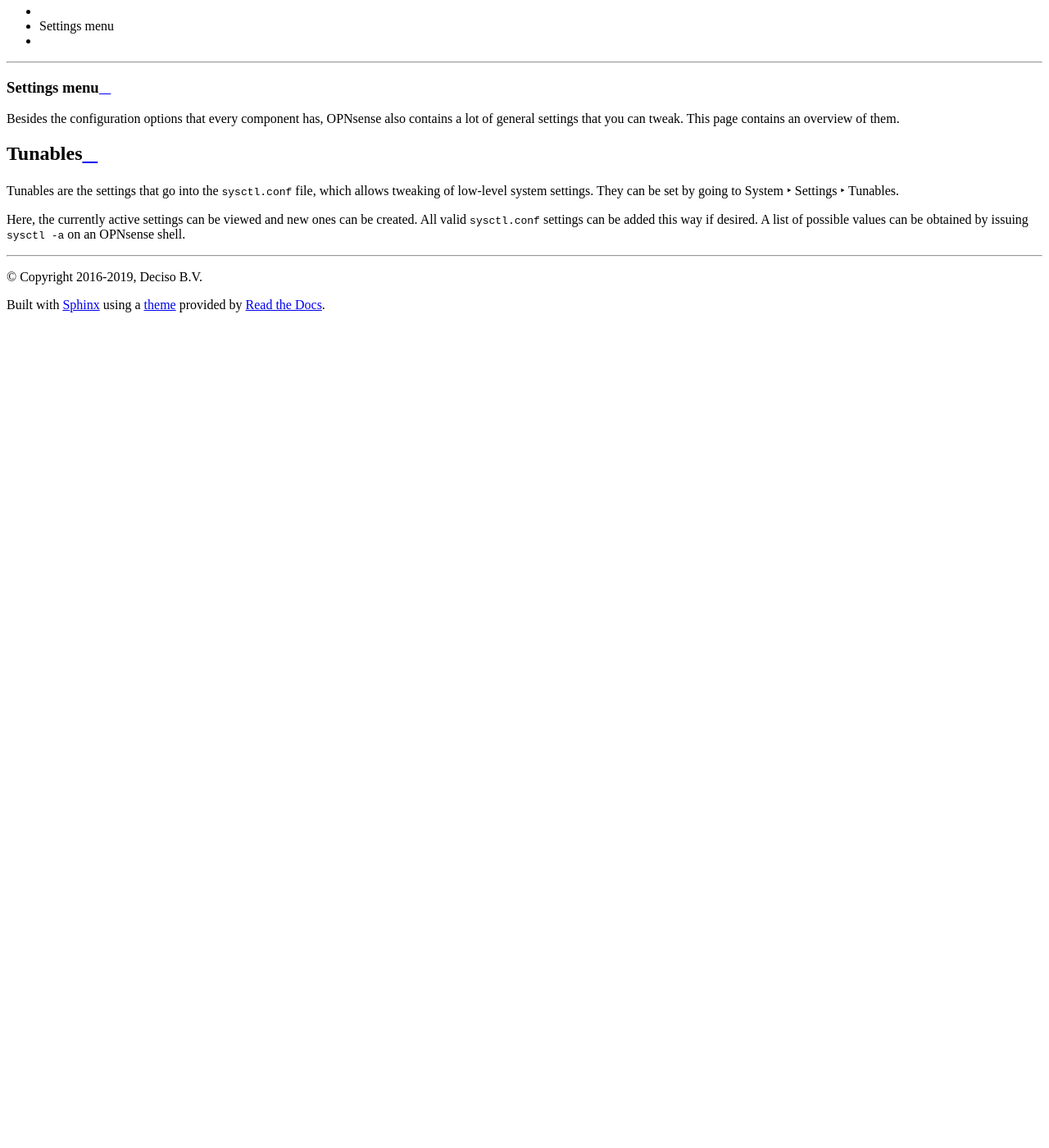
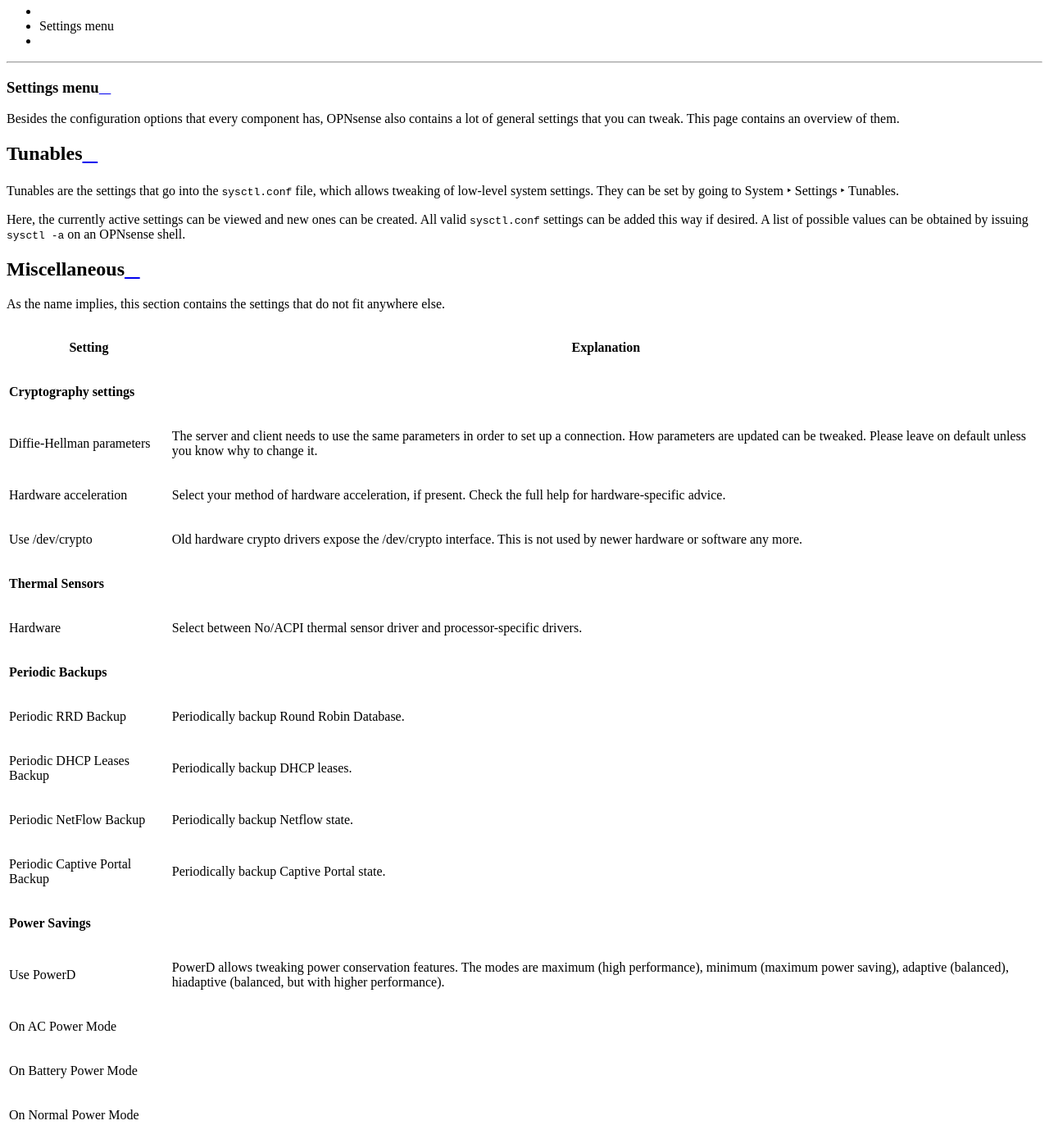
Before and after one commit to opnsense/docs, a Sphinx documentation site: the page built from source/manual/settingsmenu.rst, in a window 1280 px wide and 1400 px high, scrolled down 270 px. Shown: the whole window at 82% size. Built offline with Sphinx 7.4.7 and the Read the Docs theme 2.0.0, drawn with Linux system fonts in a browser that asks for light colours; before the commit the page ends 900 px from its top, so only the background shows below that; some of the changed text lies outside the part shown.

Commit message:
Add section about miscellaneous settings

```diff
--- a/source/manual/settingsmenu.rst
+++ b/source/manual/settingsmenu.rst
@@ -15,3 +15,36 @@
 Here, the currently active settings can be viewed and new ones can be created. All valid ``sysctl.conf``
 settings can be added this way if desired. A list of possible values can be obtained by issuing
 ``sysctl -a`` on an OPNsense shell.
+
+-------------
+Miscellaneous
+-------------
+
+As the name implies, this section contains the settings that do not fit anywhere else.
+
+================================= ======================================================================================================================================================================================================
+Setting                           Explanation
+================================= ======================================================================================================================================================================================================
+**Cryptography settings**
+Diffie-Hellman parameters         The server and client needs to use the same parameters in order to set up a connection. How parameters are updated can be tweaked. Please leave on default unless you know why to change it.
+Hardware acceleration             Select your method of hardware acceleration, if present. Check the full help for hardware-specific advice.
+Use /dev/crypto                   Old hardware crypto drivers expose the /dev/crypto interface. This is not used by newer hardware or software any more.
+**Thermal Sensors**
+Hardware                          Select between No/ACPI thermal sensor driver and processor-specific drivers.
+**Periodic Backups**
+Periodic RRD Backup               Periodically backup Round Robin Database.
+Periodic DHCP Leases Backup       Periodically backup DHCP leases.
+Periodic NetFlow Backup           Periodically backup Netflow state.
+Periodic Captive Portal Backup    Periodically backup Captive Portal state.
+**Power Savings**
+Use PowerD                        PowerD allows tweaking power conservation features. The modes are maximum (high performance), minimum (maximum power saving), adaptive (balanced), hiadaptive (balanced, but with higher performance).
+On AC Power Mode
+On Battery Power Mode
+On Normal Power Mode
+**Disk / Memory Settings**
+Swap file                         Create a 2 GB swap file. This can increase performance, at the cost of increased wear on storage, especially flash.
+/var RAM disk                     This can be useful to avoid wearing out flash storage. **Everything in /var, including logs will be lost upon reboot.**
+/tmp RAM disk                     See above.
+**System Sounds**
+Disable the startup/shutdown beep Disable beeps via the built-in speaker (“PC Speaker”)
+================================= ======================================================================================================================================================================================================
```
